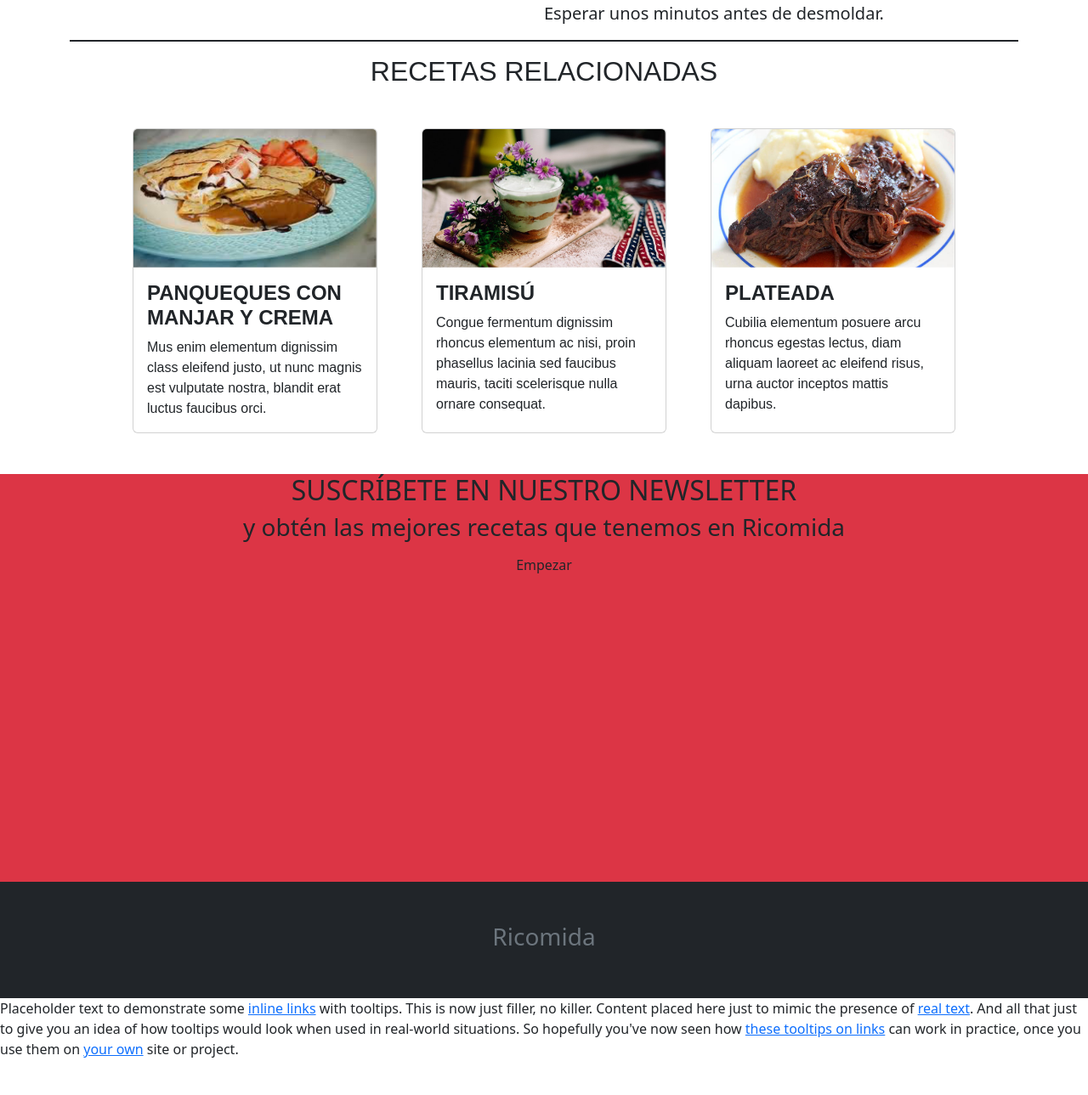
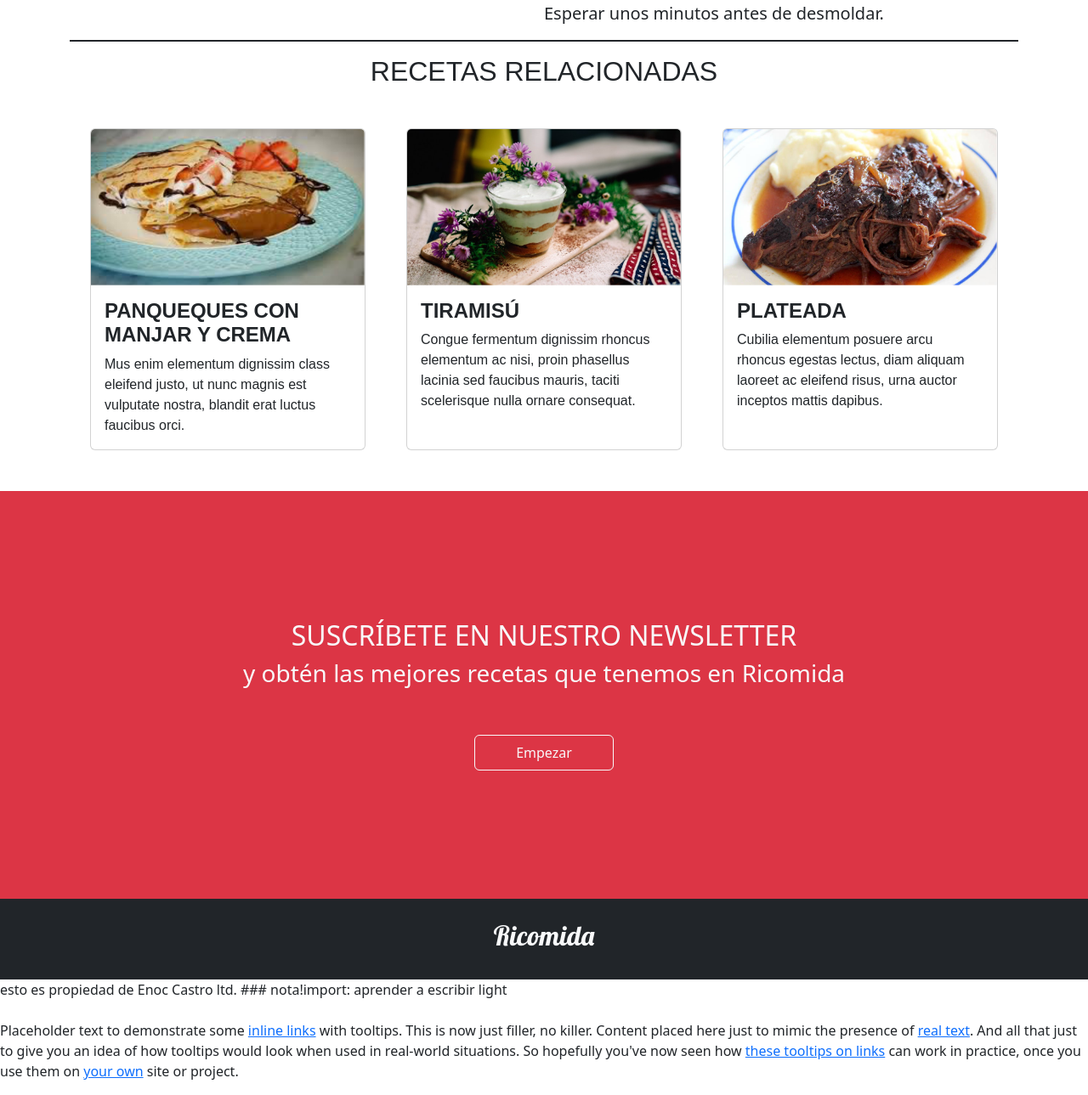
Before and after one commit to saucontencion/infocapcurso, a plain HTML site: page 13 bootstrapjs ricomida/index3.html in a window 1280 px wide. Shown: the part 2161-3450 px from the top of the page at 85% size. Before the commit the page ends 3424 px from the top, so only its background shows below. Drawn offline with nearby package versions, Linux system fonts and the light colour scheme; a web font is replaced by a local one.

Commit message:
cambios de los buenos ni yo entendi lo que hize hay que optimizarlo

```diff
--- a/13 bootstrapjs ricomida/index3.html
+++ b/13 bootstrapjs ricomida/index3.html
@@ -208,30 +208,33 @@
   </div>
   <div class="container text-center mb-5 cabin-condensed-bold"><h2>RECETAS RELACIONADAS</h2></div>
   <!-- cards -->
-<section class="container mx-auto mb-5">
-  <div class="g-0 mx-4 mx-lg-5 row">
-    <div class="card col-12 col-sm-4 mx-auto" style="width: 18rem;">
+<section class="container mb-5">
+  <div class="g-0  row">
+    <div class="col-12 col-sm-4">
+      <div class="card mx-auto mx-sm-4 h-100">
         <img src="./assets/img/recipe-card-1.png" class="card-img-top" alt="...">
         <div class="card-body">
           <h5 class="card-title fs-4 cabin-condensed-bold">PANQUEQUES CON MANJAR Y CREMA</h5>
           <p class="card-text fs-6 cabin-condensed-regular">Mus enim elementum dignissim class eleifend justo, ut nunc magnis est vulputate nostra, blandit erat luctus faucibus orci.</p>
-
         </div>
      </div>
-    <div class="card col-12 col-sm-4 mx-auto" style="width: 18rem;">
+    </div>
+    <div class="col-12 col-md-4">
+      <div class="card mx-auto mx-sm-4 h-100" >
         <img src="./assets/img/recipe-card-2.png" class="card-img-top" alt="...">
         <div class="card-body">
           <h5 class="card-title fs-4 cabin-condensed-bold">TIRAMISÚ</h5>
           <p class="card-text fs-6 cabin-condensed-regular">Congue fermentum dignissim rhoncus elementum ac nisi, proin phasellus lacinia sed faucibus mauris, taciti scelerisque nulla ornare consequat.</p>
-
          </div>
       </div>
-    <div class="card col-12 col-sm-4 mx-auto" style="width: 18rem;">
+    </div>
+    <div class="col-12 col-sm-4">
+      <div class="card mx-auto mx-sm-4 py-auto h-100" >
         <img src="./assets/img/recipe-card-3.png" class="card-img-top" alt="...">
         <div class="card-body">
           <h5 class="card-title fs-4 cabin-condensed-bold">PLATEADA</h5>
           <p class="card-text fs-6 cabin-condensed-regular">Cubilia elementum posuere arcu rhoncus egestas lectus, diam aliquam laoreet ac eleifend risus, urna auctor inceptos mattis dapibus.</p>
-
+        </div>
       </div>
    </div>
 
@@ -239,14 +242,18 @@
 
 </section>
 
-<aside class="bg-danger text-center ">
+<aside class="bg-danger row justify-content-center align-items-center">
+  <div class="text-light text-center">
     <h2>SUSCRÍBETE EN NUESTRO NEWSLETTER</h2>
     <h3>y obtén las mejores recetas que tenemos en Ricomida</h3>
-    <button class="btn btn-outline-ligth">Empezar</button>
+    <button class="btn btn-outline-light px-5 py-2 mt-5">Empezar</button>
+  </div>
 </aside>
-<footer class="bg-dark align-middle text-center text-secondary py-5"><h3>Ricomida</h3></footer>
 
-<p class="muted">Placeholder text to demonstrate some <a href="#" data-bs-toggle="tooltip" data-bs-title="Default tooltip">inline links</a> with tooltips. This is now just filler, no killer. Content placed here just to mimic the presence of <a href="#" data-bs-toggle="tooltip" data-bs-title="Another tooltip">real text</a>. And all that just to give you an idea of how tooltips would look when used in real-world situations. So hopefully you've now seen how <a href="#" data-bs-toggle="tooltip" data-bs-title="Another one here too">these tooltips on links</a> can work in practice, once you use them on <a href="#" data-bs-toggle="tooltip" data-bs-title="The last tip!">your own</a> site or project.</p>
+<footer class="bg-dark align-middle text-center text-secondary py-4 lobster-regular text-light"><h2>Ricomida</h2></footer>
+
+<p class="muted">  esto es propiedad de Enoc Castro ltd. ### nota!import: aprender a escribir light <br><br>
+  Placeholder text to demonstrate some <a href="#" data-bs-toggle="tooltip" data-bs-title="Default tooltip">inline links</a> with tooltips. This is now just filler, no killer. Content placed here just to mimic the presence of <a href="#" data-bs-toggle="tooltip" data-bs-title="Another tooltip">real text</a>. And all that just to give you an idea of how tooltips would look when used in real-world situations. So hopefully you've now seen how <a href="#" data-bs-toggle="tooltip" data-bs-title="Another one here too">these tooltips on links</a> can work in practice, once you use them on <a href="#" data-bs-toggle="tooltip" data-bs-title="The last tip!">your own</a> site or project.</p>
 <!-- bootsstrapjs -->
     <script
       src="https://cdn.jsdelivr.net/npm/bootstrap@5.3.3/dist/js/bootstrap.bundle.min.js"
```
Also changed, not shown: 07 bootstrap-desafio_evaluado/index.html (+2 -2 lines). Lines whose indentation alone changed are shown as unchanged.
